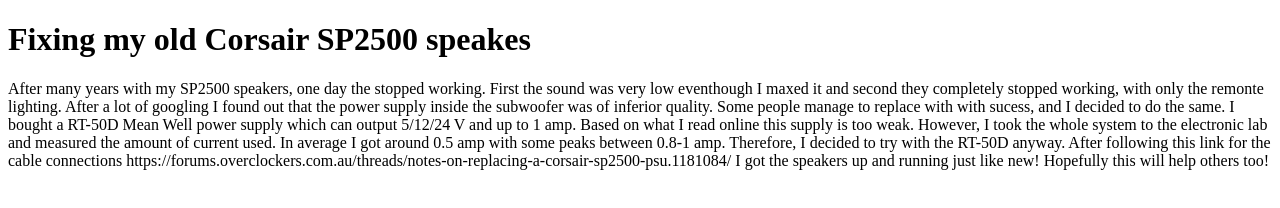
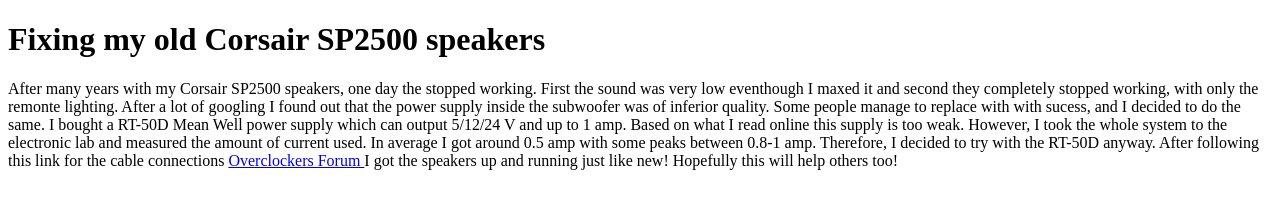
Before and after one commit to Civilduino/civilduino.github.io, a plain HTML site: page index.html in a window 1280 px wide. Drawn offline with Linux system fonts and the light colour scheme.

Commit message:
Update index.html

```diff
--- a/index.html
+++ b/index.html
@@ -1,12 +1,12 @@
 <!DOCTYPE html>
 <html>
 <body>
-<h1>Fixing my old Corsair SP2500 speakes</h1>
-<p>After many years with my SP2500 speakers, one day the stopped working. First the sound was very low eventhough I maxed it and second they completely stopped working, with only the remonte
+<h1>Fixing my old Corsair SP2500 speakers</h1>
+<p>After many years with my Corsair SP2500 speakers, one day the stopped working. First the sound was very low eventhough I maxed it and second they completely stopped working, with only the remonte
   lighting. After a lot of googling I found out that the power supply inside the subwoofer was of inferior quality. Some people manage to replace with with sucess, and I
   decided to do the same. I bought a RT-50D Mean Well power supply which can output 5/12/24 V and up to 1 amp. Based on what I read online this supply is too weak. However, I took the whole
   system to the electronic lab and measured the amount of current used. In average I got around 0.5 amp with some peaks between 0.8-1 amp. Therefore, I decided to try with
-  the RT-50D anyway. After following this link for the cable connections https://forums.overclockers.com.au/threads/notes-on-replacing-a-corsair-sp2500-psu.1181084/ I got
+  the RT-50D anyway. After following this link for the cable connections <a href="https://forums.overclockers.com.au/threads/notes-on-replacing-a-corsair-sp2500-psu.1181084/"> Overclockers Forum </a> I got
   the speakers up and running just like new! Hopefully this will help others too!</p>
 </body>
 </html>
```
